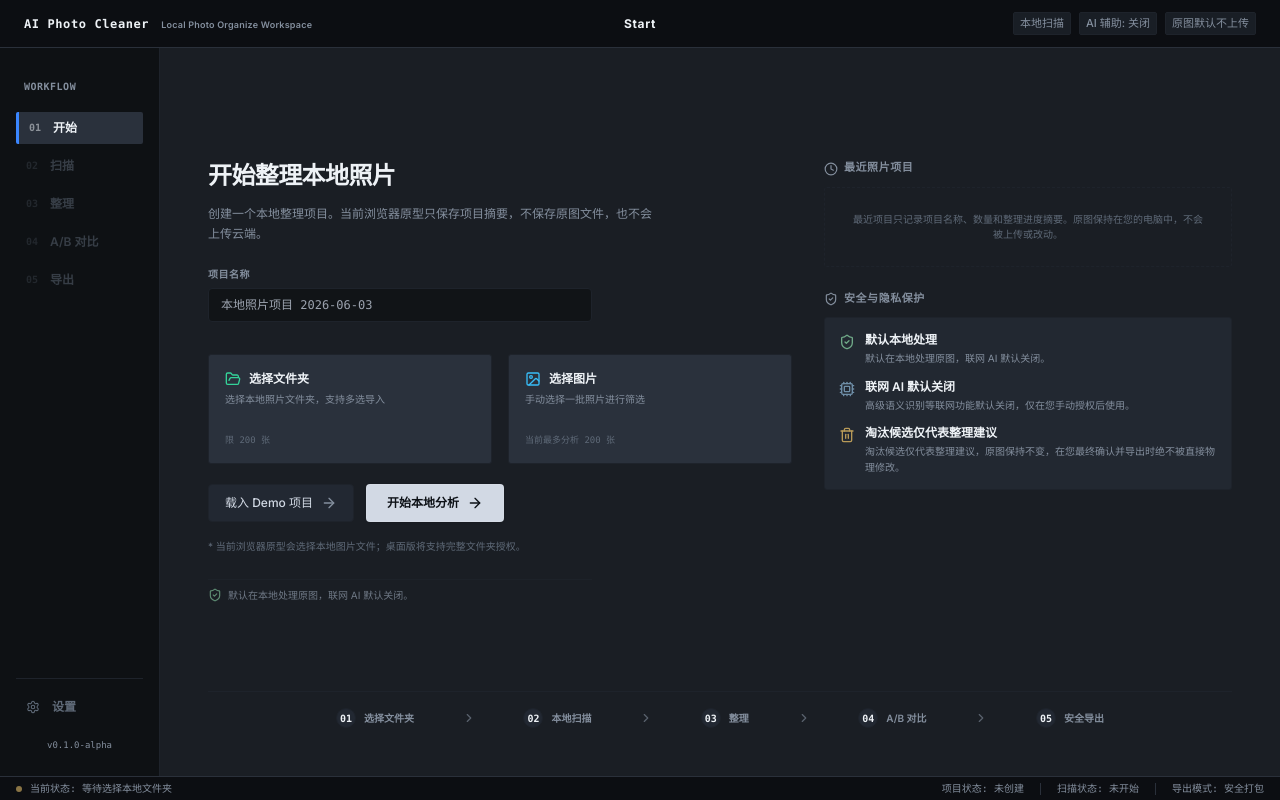
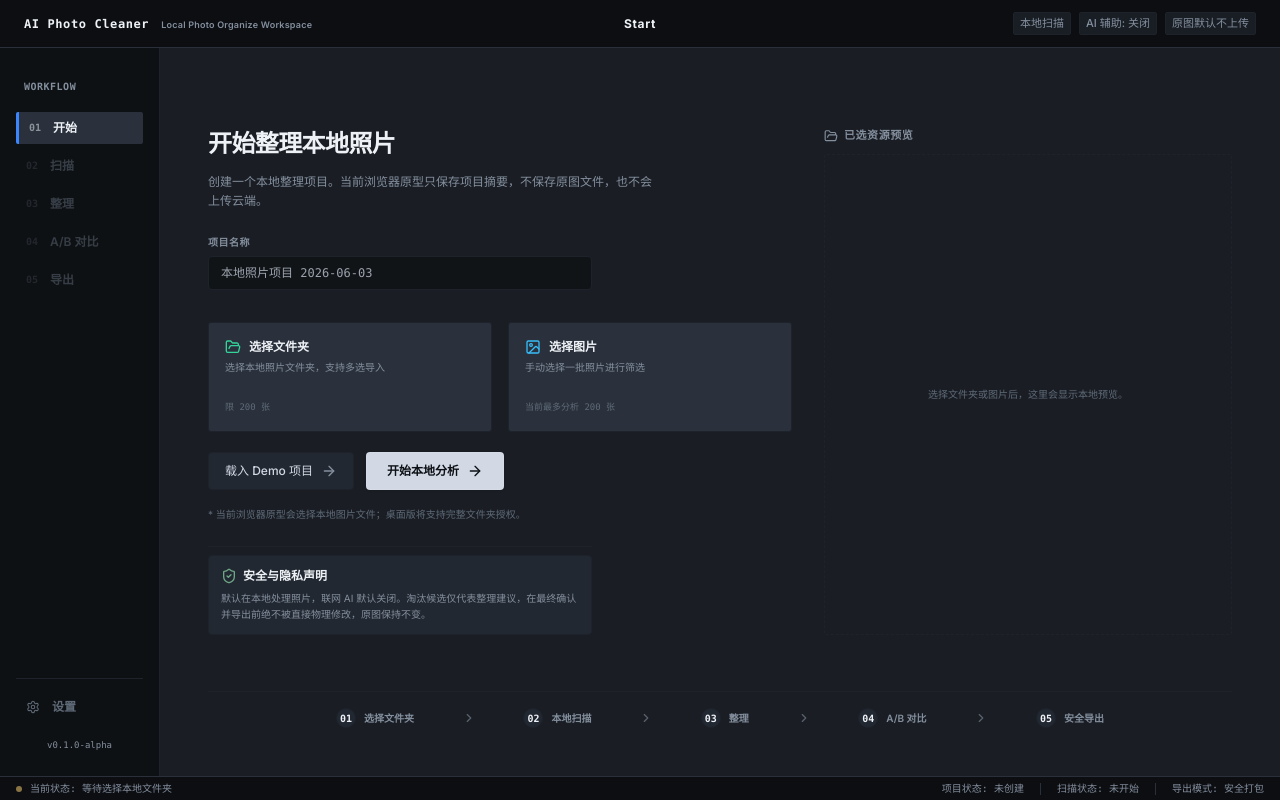
Before and after one commit to khinlinwong/ai-photo-cleaner, a Next.js app: page /desktop in a window 1280 px wide. Built offline with nearby package versions, Linux system fonts and the light colour scheme.

Commit message:
polish desktop start right preview panel

```diff
--- a/src/components/desktop/LocalProjectStart.tsx
+++ b/src/components/desktop/LocalProjectStart.tsx
@@ -1,7 +1,7 @@
 import React, { useState, useRef, useEffect } from 'react';
 import { useRouter } from 'next/navigation';
 import { usePhotoWorkspace } from '@/context/PhotoWorkspaceContext';
-import { FolderOpen, ArrowRight, ShieldCheck, Cpu, Trash2, Clock, ChevronRight, Image as ImageIcon } from 'lucide-react';
+import { FolderOpen, ArrowRight, ShieldCheck, Clock, ChevronRight, Image as ImageIcon } from 'lucide-react';
 import {
   getRecentLocalProjects,
   saveRecentLocalProject,
@@ -775,54 +775,40 @@ export const LocalProjectStart: React.FC<LocalProjectStartProps> = ({ onStatusCh
             </p>
           </div>
 
-          {/* Short privacy statement */}
-          <div className="text-[10px] text-[var(--dt-text-secondary)] flex items-center space-x-1.5 opacity-80 pt-2 border-t border-[var(--dt-border)] max-w-sm">
-            <ShieldCheck className="w-3.5 h-3.5 text-[#6FA887] shrink-0" />
-            <span>默认在本地处理原图，联网 AI 默认关闭。</span>
-          </div>
-        </div>
-
-        {/* Right Column: Recents & Details */}
-        <div className="md:col-span-5 space-y-6">
-          {/* Recent projects */}
-          <div className="space-y-2.5">
+          {/* Recent projects in left column */}
+          {recentProjects.length > 0 && (
+            <div className="space-y-2 pt-2 border-t border-[var(--dt-border)] max-w-sm">
               <div className="flex items-center justify-between">
                 <h3 className="text-[11px] font-bold text-[var(--dt-text-secondary)] uppercase tracking-wider flex items-center space-x-1.5 font-mono">
                   <Clock className="w-3.5 h-3.5" />
                   <span>最近照片项目</span>
                 </h3>
-              {recentProjects.length > 0 && (
                 <button
+                  type="button"
                   onClick={() => setIsConfirmingClearAll(true)}
                   className="text-[9px] text-[var(--dt-text-muted)] hover:text-red-400 font-semibold transition-colors"
                 >
                   清空摘要列表
                 </button>
-              )}
               </div>
 
-            {recentProjects.length === 0 ? (
-              <div className="border border-dashed border-white/10 rounded-lg p-6 text-center text-[10px] text-[var(--dt-text-faint)]">
-                最近项目只记录项目名称、数量和整理进度摘要。原图保持在您的电脑中，不会被上传或改动。
-              </div>
-            ) : (
-              <div className="space-y-2 max-h-[220px] overflow-y-auto scrollbar-thin pr-1">
+              <div className="space-y-1.5 max-h-[120px] overflow-y-auto scrollbar-thin pr-1">
                 {recentProjects.map((project) => (
                   <div
                     key={project.projectId}
-                    className="bg-[var(--dt-card-bg)] hover:bg-[var(--dt-card-hover-bg)] transition-colors p-3 rounded-lg flex items-center justify-between cursor-pointer border border-[var(--dt-border)] group"
+                    className="bg-[var(--dt-card-bg)] hover:bg-[var(--dt-card-hover-bg)] transition-colors p-2 rounded flex items-center justify-between cursor-pointer border border-[var(--dt-border)] group"
                     onClick={() => setSelectedProjectForReassociate(project)}
                   >
                     <div className="truncate pr-2 flex-1">
                       <div className="text-xs font-semibold text-[var(--dt-text-primary)] truncate">{project.projectName}</div>
-                      <div className="text-[9px] text-[var(--dt-text-secondary)] truncate font-mono mt-1 flex items-center gap-2">
+                      <div className="text-[9px] text-[var(--dt-text-secondary)] truncate font-mono mt-0.5 flex items-center gap-2">
                         <span>共 {project.photoCount} 张</span>
                         <span>•</span>
                         <span>{project.createdAt}</span>
                       </div>
                     </div>
-                    <div className="flex items-center gap-2.5 shrink-0">
-                      <div className="text-[9px] text-[var(--dt-text-muted)] font-mono text-right">
+                    <div className="flex items-center gap-2 shrink-0">
+                      <div className="text-[9px] text-[var(--dt-text-muted)] font-mono text-right mr-1.5">
                         {project.keepCount > 0 || project.cullCount > 0 ? (
                           <span className="text-[#6FA887]">已整理</span>
                         ) : (
@@ -830,6 +816,7 @@ export const LocalProjectStart: React.FC<LocalProjectStartProps> = ({ onStatusCh
                         )}
                       </div>
                       <button
+                        type="button"
                         onClick={(e) => {
                           e.stopPropagation();
                           setProjectToRemove(project);
@@ -837,63 +824,44 @@ export const LocalProjectStart: React.FC<LocalProjectStartProps> = ({ onStatusCh
                         className="text-[9px] text-red-400 hover:text-red-300 opacity-0 group-hover:opacity-100 transition-opacity font-medium px-1.5 py-0.5 rounded bg-red-500/10 border border-red-500/20"
                         title="移除摘要"
                       >
-                        移除摘要
+                        移除
                       </button>
                     </div>
                   </div>
                 ))}
               </div>
+            </div>
           )}
+
+          {/* Security & Privacy card in left column */}
+          <div className="space-y-2 pt-2 border-t border-[var(--dt-border)] max-w-sm">
+            <div className="bg-[var(--dt-panel-bg)] p-3 rounded border border-[var(--dt-border)] space-y-1.5">
+              <div className="flex items-center gap-1.5 text-xs font-bold text-[var(--dt-text-primary)]">
+                <ShieldCheck className="w-4 h-4 text-[#6FA887] shrink-0" />
+                <span>安全与隐私声明</span>
               </div>
-
-          {/* Security & Privacy card */}
-          <div className="space-y-2.5">
-            <h3 className="text-[11px] font-bold text-[var(--dt-text-secondary)] uppercase tracking-wider flex items-center space-x-1.5 font-mono">
-              <ShieldCheck className="w-3.5 h-3.5 text-[var(--dt-text-secondary)]" />
-              <span>安全与隐私保护</span>
-            </h3>
-            <div className="bg-[var(--dt-panel-bg)] p-3.5 space-y-3 rounded-lg text-xs border border-[var(--dt-border)]">
-              <div className="flex items-start space-x-2.5">
-                <ShieldCheck className="w-4 h-4 text-[#6FA887] shrink-0 mt-0.5" />
-                <div>
-                  <span className="font-semibold text-[var(--dt-text-primary)] text-xs block">默认本地处理</span>
-                  <span className="text-[var(--dt-text-secondary)] text-[10px] leading-relaxed block mt-0.5">
-                    默认在本地处理原图，联网 AI 默认关闭。
-                  </span>
-                </div>
-              </div>
-
-              <div className="flex items-start space-x-2.5">
-                <Cpu className="w-4 h-4 text-[#6F8FA8] shrink-0 mt-0.5" />
-                <div>
-                  <span className="font-semibold text-[var(--dt-text-primary)] text-xs block">联网 AI 默认关闭</span>
-                  <span className="text-[var(--dt-text-secondary)] text-[10px] leading-relaxed block mt-0.5">
-                    高级语义识别等联网功能默认关闭，仅在您手动授权后使用。
-                  </span>
-                </div>
-              </div>
-
-              <div className="flex items-start space-x-2.5">
-                <Trash2 className="w-4 h-4 text-[#B89A58] shrink-0 mt-0.5" />
-                <div>
-                  <span className="font-semibold text-[var(--dt-text-primary)] text-xs block">淘汰候选仅代表整理建议</span>
-                  <span className="text-[var(--dt-text-secondary)] text-[10px] leading-relaxed block mt-0.5">
-                    淘汰候选仅代表整理建议，原图保持不变，在您最终确认并导出时绝不被直接物理修改。
-                  </span>
-                </div>
+              <p className="text-[10px] text-[var(--dt-text-secondary)] leading-relaxed">
+                默认在本地处理照片，联网 AI 默认关闭。淘汰候选仅代表整理建议，在最终确认并导出前绝不被直接物理修改，原图保持不变。
+              </p>
             </div>
           </div>
         </div>
 
-          {/* Selected resource preview card */}
-          {(isScanning || previews.length > 0) && (
-            <div className="space-y-2.5 animate-card-pop">
+        {/* Right Column: Previews Only */}
+        <div className="md:col-span-5 flex flex-col h-full">
+          <div className="space-y-2.5 flex-1 flex flex-col h-full">
             <h3 className="text-[11px] font-bold text-[var(--dt-text-secondary)] uppercase tracking-wider flex items-center space-x-1.5 font-mono">
               <FolderOpen className="w-3.5 h-3.5 text-[var(--dt-text-secondary)]" />
               <span>已选资源预览</span>
             </h3>
-              <div className="bg-[var(--dt-panel-bg)] p-3.5 rounded-lg border border-[var(--dt-border)] space-y-3 max-h-[300px] overflow-y-auto scrollbar-thin">
-                <div className="flex items-center gap-1.5 font-bold text-xs text-emerald-400">
+
+            {!(isScanning || previews.length > 0) ? (
+              <div className="flex-1 min-h-[300px] border border-dashed border-white/10 rounded-lg p-6 flex flex-col items-center justify-center text-center text-[10px] text-[var(--dt-text-faint)]">
+                选择文件夹或图片后，这里会显示本地预览。
+              </div>
+            ) : (
+              <div className="bg-[var(--dt-panel-bg)] p-3.5 rounded-lg border border-[var(--dt-border)] flex-1 flex flex-col min-h-[400px] max-h-[520px] animate-card-pop">
+                <div className="flex items-center gap-1.5 font-bold text-xs text-emerald-400 mb-2">
                   <ShieldCheck className="w-3.5 h-3.5 text-emerald-400" />
                   <span>
                     {selectedMode === 'folder' ? '已授权本地文件夹' : '已选择本地图片'}
@@ -901,7 +869,7 @@ export const LocalProjectStart: React.FC<LocalProjectStartProps> = ({ onStatusCh
                 </div>
 
                 {isScanning && (
-                  <div className="flex items-center gap-2 py-1 text-[10px] text-[var(--dt-text-secondary)] animate-pulse">
+                  <div className="flex items-center gap-2 py-1.5 text-[10px] text-[var(--dt-text-secondary)] animate-pulse">
                     <span className="relative flex h-2 w-2">
                       <span className="animate-ping absolute inline-flex h-full w-full rounded-full bg-emerald-400 opacity-75"></span>
                       <span className="relative inline-flex rounded-full h-2 w-2 bg-emerald-500"></span>
@@ -911,7 +879,7 @@ export const LocalProjectStart: React.FC<LocalProjectStartProps> = ({ onStatusCh
                 )}
 
                 {!isScanning && scanSummary && (
-                  <div className="bg-[#101217] p-2.5 rounded border border-[var(--dt-border)] space-y-2 text-[10.5px] font-mono text-[var(--dt-text-secondary)]">
+                  <div className="bg-[#101217] p-2.5 rounded border border-[var(--dt-border)] space-y-2 text-[10.5px] font-mono text-[var(--dt-text-secondary)] mb-2">
                     <div className="space-y-1">
                       <div>发现图片：<span className="text-emerald-400 font-bold">{scanSummary.imageFilesCount} 张</span></div>
                       <div>文件总数：<span className="text-[var(--dt-text-primary)]">{scanSummary.totalFiles} 个</span></div>
@@ -923,11 +891,12 @@ export const LocalProjectStart: React.FC<LocalProjectStartProps> = ({ onStatusCh
                 )}
 
                 {!isScanning && previews.length > 0 && (
-                  <div className="space-y-2 mt-2 pt-2 border-t border-[var(--dt-border)]">
-                    <div className="flex items-center justify-between text-[10.5px]">
+                  <div className="flex-1 flex flex-col min-h-0 border-t border-[var(--dt-border)] pt-2">
+                    <div className="flex items-center justify-between text-[10.5px] mb-1.5">
                       <span className="font-bold text-[var(--dt-text-primary)]">本地预览</span>
                       <span className="text-[9px] text-[var(--dt-text-secondary)]">不上传云端 | 限 {getEffectiveNativeBatchLimit()} 张</span>
                     </div>
+                    <div className="flex-1 overflow-y-auto scrollbar-thin pr-1 max-h-[320px]">
                       <div className="grid grid-cols-4 gap-1.5">
                         {previews.map((item, idx) => (
                           <div key={item.id} className="relative aspect-square rounded overflow-hidden bg-[#101217] border border-[var(--dt-border)] group">
@@ -950,15 +919,16 @@ export const LocalProjectStart: React.FC<LocalProjectStartProps> = ({ onStatusCh
                         ))}
                       </div>
                     </div>
+                  </div>
                 )}
 
-                <div className="text-[10px] text-[var(--dt-text-soft)] leading-normal pt-1.5 border-t border-[var(--dt-border)] space-y-1">
+                <div className="text-[10px] text-[var(--dt-text-soft)] leading-normal pt-2 border-t border-[var(--dt-border)] space-y-1 mt-auto">
                   <p>💡 原图保持不变，不上传云端。</p>
                   <p>💡 路径与文件名仅在本地读取时临时载入，不做任何物理保存。</p>
                 </div>
               </div>
+            )}
           </div>
-          )}
         </div>
       </div>
 
```
Lines whose indentation alone changed are shown as unchanged.
